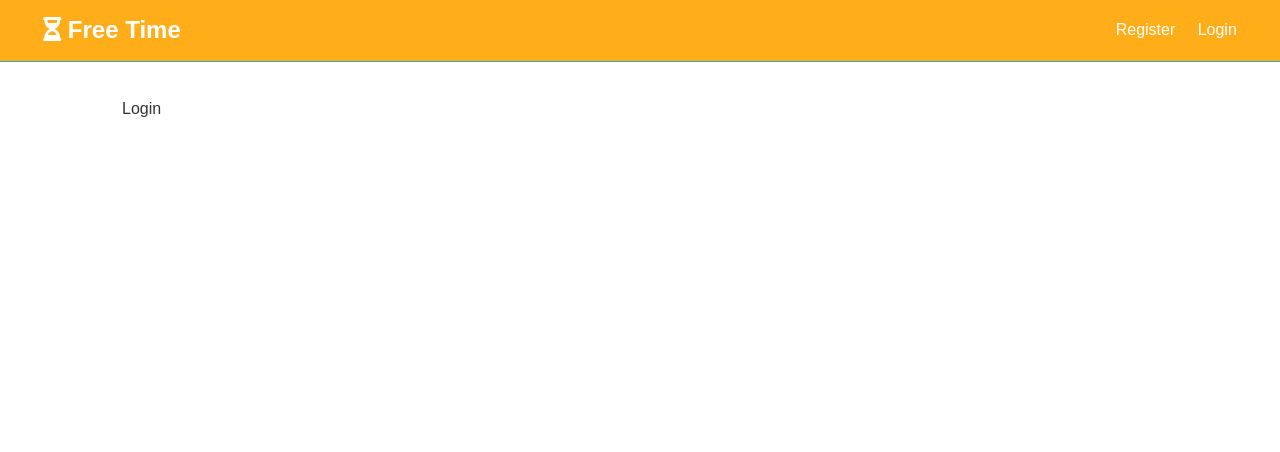
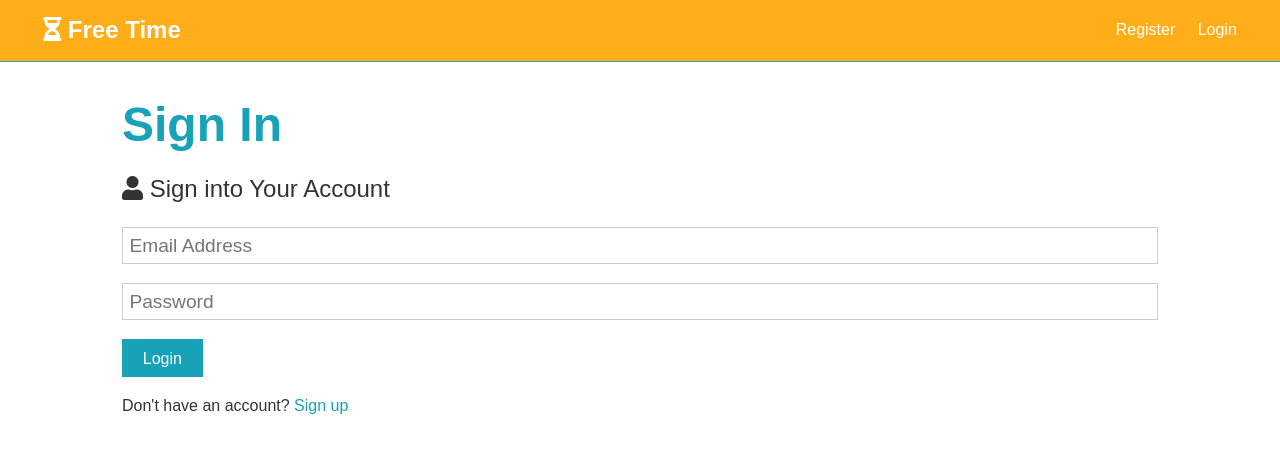
Before and after one commit to dustin100/freetime, a React (Create React App) app in the folder client/: page /login in a window 1280 px wide. Shown: the top 452 px of the page. Built offline with nearby package versions, Linux system fonts and the light colour scheme; no server answers.

Commit message:
setup login and logout

```diff
--- a/client/src/actions/auth.js
+++ b/client/src/actions/auth.js
@@ -1,11 +1,14 @@
 import axios from 'axios';
 import { setAlert } from './alert';
-import  setAuthToken  from '../utils/setAuthToken';
+import setAuthToken from '../utils/setAuthToken';
 import {
 	REGISTER_SUCCESS,
 	REGISTER_FAIL,
 	AUTH_ERROR,
 	USER_LOADED,
+	LOGIN_FAIL,
+	LOGIN_SUCCESS,
+	LOGOUT,
 } from './types';
 
 // Load user
@@ -44,6 +47,7 @@ export const register = ({ name, email, password }) => async (dispatch) => {
 			type: REGISTER_SUCCESS,
 			payload: res.data,
 		});
+		dispatch(loadUser());
 	} catch (err) {
 		const errors = err.response.data.errors;
 
@@ -55,3 +59,38 @@ export const register = ({ name, email, password }) => async (dispatch) => {
 		});
 	}
 };
+
+// Login User
+export const login = (email, password) => async (dispatch) => {
+	const config = {
+		headers: {
+			'Content-Type': 'application/json',
+		},
+	};
+
+	const body = JSON.stringify({ email, password });
+
+	try {
+		const res = await axios.post('/api/auth', body, config);
+		dispatch({
+			type: LOGIN_SUCCESS,
+			payload: res.data,
+		});
+		dispatch(loadUser());
+	} catch (err) {
+		const errors = err.response.data.errors;
+
+		if (errors) {
+			errors.forEach((error) => dispatch(setAlert(error.msg, 'danger')));
+		}
+		dispatch({
+			type: LOGIN_FAIL,
+		});
+	}
+};
+
+export const logout = () => (dispatch) => {
+	dispatch({
+		type: LOGOUT,
+	});
+};
--- a/client/src/actions/types.js
+++ b/client/src/actions/types.js
@@ -4,3 +4,6 @@ export const REGISTER_SUCCESS = 'REGISTER_SUCCESS';
 export const REGISTER_FAIL = 'REGISTER_FAIL';
 export const USER_LOADED = 'USER_LOADED';
 export const AUTH_ERROR = 'AUTH_ERROR';
+export const LOGIN_SUCCESS = 'LOGIN_SUCCESS,';
+export const LOGIN_FAIL = 'LOGIN_FAIL,';
+export const LOGOUT = 'LOGOUT,';
--- a/client/src/components/auth/Login.js
+++ b/client/src/components/auth/Login.js
@@ -1,11 +1,74 @@
-import React from 'react'
+import React, { Fragment, useState } from 'react';
+import { Link, Redirect } from 'react-router-dom';
+import { connect } from 'react-redux';
+import PropTypes from 'prop-types';
+import { login } from '../../actions/auth';
 
-const Login = () => {
-    return (
-        <div>
-            Login
-        </div>
-    )
-}
+export const Login = ({ login, isAuthenticated }) => {
+	const [formData, setFormData] = useState({
+		email: '',
+		password: '',
+	});
 
-export default Login
+	const { email, password } = formData;
+
+	const onChange = (e) => {
+		setFormData({ ...formData, [e.target.name]: e.target.value });
+	};
+
+	const onSubmit = async (e) => {
+		e.preventDefault();
+		login(email, password);
+	};
+
+	// Redirect if logged in
+	if (isAuthenticated) {
+		return <Redirect to='/movies' />;
+	}
+
+	return (
+		<Fragment>
+			<h1 className='large text-primary'>Sign In</h1>
+			<p className='lead'>
+				<i className='fas fa-user'></i> Sign into Your Account
+			</p>
+			<form className='form' onSubmit={(e) => onSubmit(e)}>
+				<div className='form-group'>
+					<input
+						type='email'
+						placeholder='Email Address'
+						name='email'
+						value={email}
+						onChange={(e) => onChange(e)}
+						required
+					/>
+				</div>
+				<div className='form-group'>
+					<input
+						type='password'
+						placeholder='Password'
+						name='password'
+						minLength='6'
+						onChange={(e) => onChange(e)}
+						value={password}
+					/>
+				</div>
+
+				<input type='submit' className='btn btn-primary' value='Login' />
+			</form>
+			<p className='my-1'>
+				Don't have an account? <Link to='/register'>Sign up</Link>
+			</p>
+		</Fragment>
+	);
+};
+
+Login.propTypes = {
+	login: PropTypes.func.isRequired,
+	isAuthenticated: PropTypes.bool,
+};
+
+const mapStateToProps = (state) => ({
+	isAuthenticated: state.auth.isAuthenticated,
+});
+export default connect(mapStateToProps, { login })(Login);
--- a/client/src/components/auth/Register.js
+++ b/client/src/components/auth/Register.js
@@ -3,11 +3,10 @@ import { connect } from 'react-redux';
 import { SET_ALERT, REMOVE_ALERT } from '../../actions/types';
 import { setAlert } from '../../actions/alert';
 import { register } from '../../actions/auth';
-
+import { Redirect } from 'react-router-dom';
 import PropTypes from 'prop-types';
 
-
-const Register = ({ setAlert, register }) => {
+const Register = ({ setAlert, register, isAuthenticated }) => {
 	const [formData, setFormData] = useState({
 		name: '',
 		email: '',
@@ -25,9 +24,13 @@ const Register = ({ setAlert, register }) => {
 		if (password !== password2) {
 			setAlert('passwords do not match', 'danger');
 		} else {
-			register({name, email, password})
+			register({ name, email, password });
 		}
 	};
+
+	if (isAuthenticated) {
+		return <Redirect to='/movies' />;
+	}
 
 	return (
 		<Fragment>
@@ -91,6 +94,9 @@ const Register = ({ setAlert, register }) => {
 Register.propTypes = {
 	setAlert: PropTypes.func.isRequired,
 	register: PropTypes.func.isRequired,
+	isAuthenticated: PropTypes.bool,
 };
-
-export default connect(null, { setAlert, register })(Register);
+const mapStateToProps = (state) => ({
+	isAuthenticated: state.auth.isAuthenticated,
+});
+export default connect(mapStateToProps, { setAlert, register })(Register);
--- a/client/src/components/layout/Navbar.js
+++ b/client/src/components/layout/Navbar.js
@@ -1,7 +1,34 @@
-import React from 'react';
+import React, { Fragment } from 'react';
 import { Link } from 'react-router-dom';
+import { connect } from 'react-redux';
+import PropTypes from 'prop-types';
+import { logout } from '../../actions/auth';
 
-const Navbar = () => {
+const Navbar = ({ logout, auth: { isAuthenticated, loading } }) => {
+	const authLinks = (
+		<ul>
+			<li>
+				<Link to='/lists'>My Lists</Link>
+			</li>
+			<li>
+				<Link onClick={logout} to='/'>
+					Logout
+				</Link>
+			</li>
+		</ul>
+	);
+
+	const guestLinks = (
+		<ul>
+			<li>
+				<Link to='/register'>Register</Link>
+			</li>
+			<li>
+				<Link to='/login'>Login</Link>
+			</li>
+		</ul>
+	);
+
 	return (
 		<nav className='navbar'>
 			<h1>
@@ -9,16 +36,19 @@ const Navbar = () => {
 					<i className='fas fa-hourglass-half'></i> Free Time
 				</Link>
 			</h1>
-			<ul>
-				<li>
-					<Link to='/register'>Register</Link>
-				</li>
-				<li>
-					<Link to='/login'>Login</Link>
-				</li>
-			</ul>
+			{!loading && (
+				<Fragment> {isAuthenticated ? authLinks : guestLinks} </Fragment>
+			)}
 		</nav>
 	);
 };
+Navbar.propTypes = {
+	logout: PropTypes.func.isRequired,
+	auth: PropTypes.object.isRequired,
+};
 
-export default Navbar;
+const mapStateToProps = (state) => ({
+	auth: state.auth,
+});
+
+export default connect(mapStateToProps, { logout })(Navbar);
--- a/client/src/reducers/auth.js
+++ b/client/src/reducers/auth.js
@@ -3,6 +3,9 @@ import {
 	REGISTER_SUCCESS,
 	USER_LOADED,
 	AUTH_ERROR,
+	LOGIN_SUCCESS,
+	LOGIN_FAIL,
+	LOGOUT,
 } from '../actions/types';
 
 const initialState = {
@@ -24,6 +27,7 @@ export default function (state = initialState, action) {
 			};
 
 		case REGISTER_SUCCESS:
+		case LOGIN_SUCCESS:
 			localStorage.setItem('token', payload.token);
 			return {
 				...state,
@@ -34,6 +38,8 @@ export default function (state = initialState, action) {
 
 		case REGISTER_FAIL:
 		case AUTH_ERROR:
+		case LOGIN_FAIL:
+		case LOGOUT:
 			localStorage.removeItem('token');
 			return {
 				...state,
```
